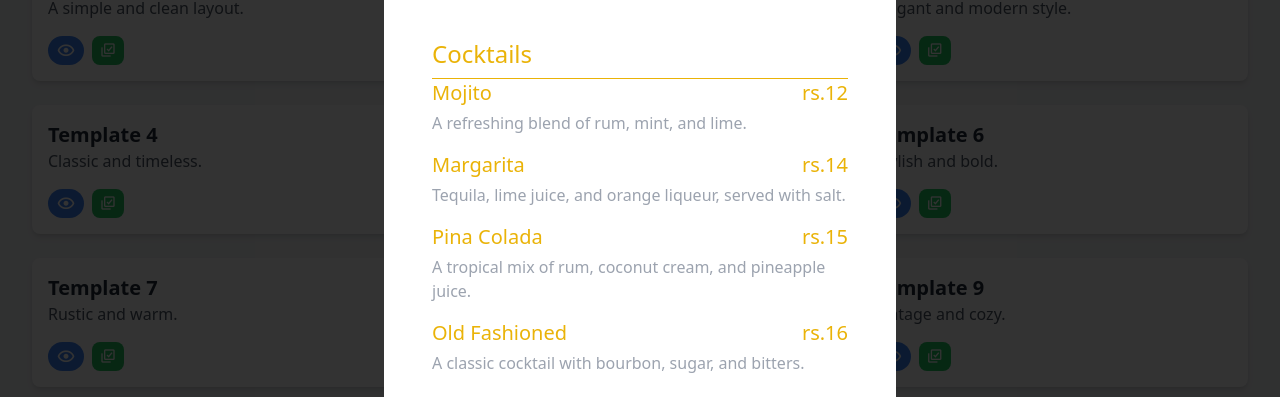
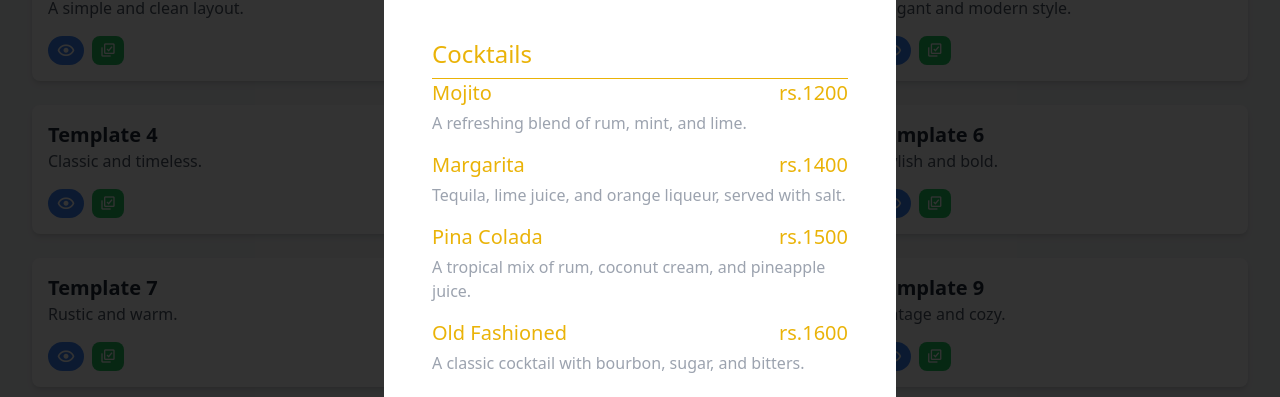
Before and after one commit to harshal20m/Menu.world, a React (Vite) app in the folder Frontend/: page /explore in a window 1280 px wide. Both pictures are taken after a click on the button 66 px from the left and 266 px from the top of the page. Shown: the part 216-613 px from the top of the page. Built offline with nearby package versions, Linux system fonts and the light colour scheme.

Commit message:
Update Template1.jsx

```diff
--- a/Frontend/src/components/templates/Template1.jsx
+++ b/Frontend/src/components/templates/Template1.jsx
@@ -14,7 +14,7 @@ const Template1 = ({ menu }) => {
 			{menu.items.map((item) => (
 				<div key={item._id} className="menu-item mb-4">
 					<h3 className="text-yellow-500 text-lg sm:text-xl mb-1">
-						{item.name} <span className="float-right text-yellow-500">rs.{item.price / 100}</span>
+						{item.name} <span className="float-right text-yellow-500">rs.{item.price}</span>
 					</h3>
 					<p className="text-gray-400 text-sm sm:text-base">{item.description}</p>
 				</div>
```
